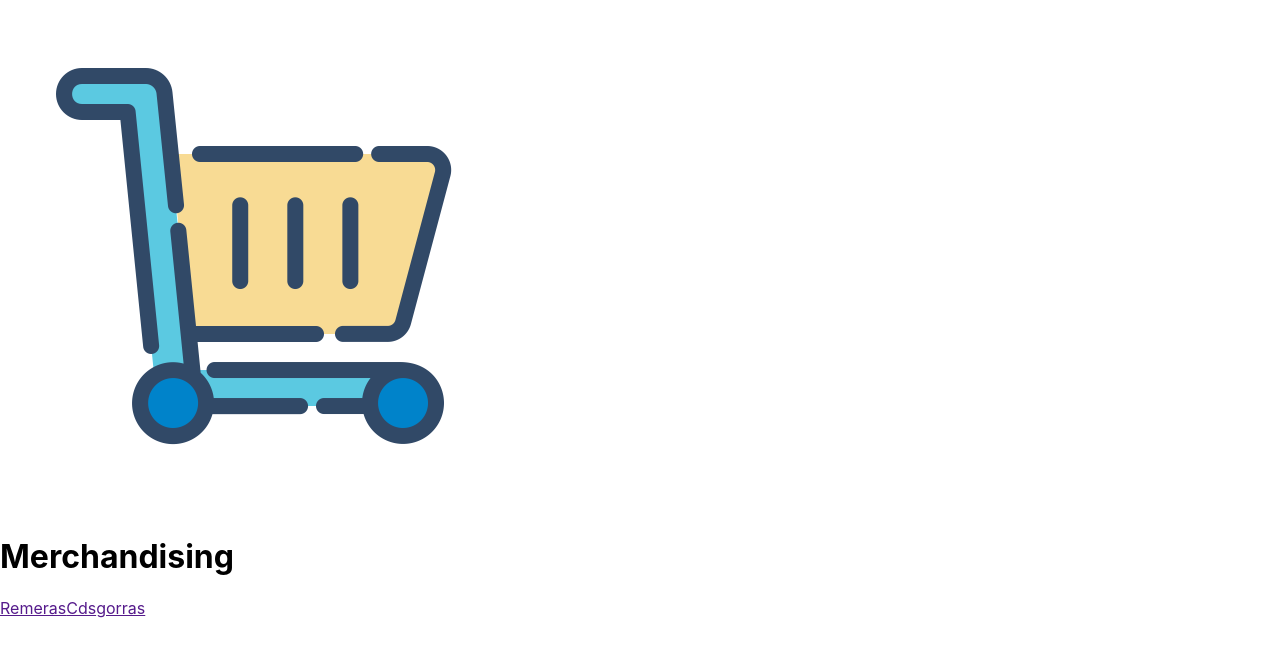
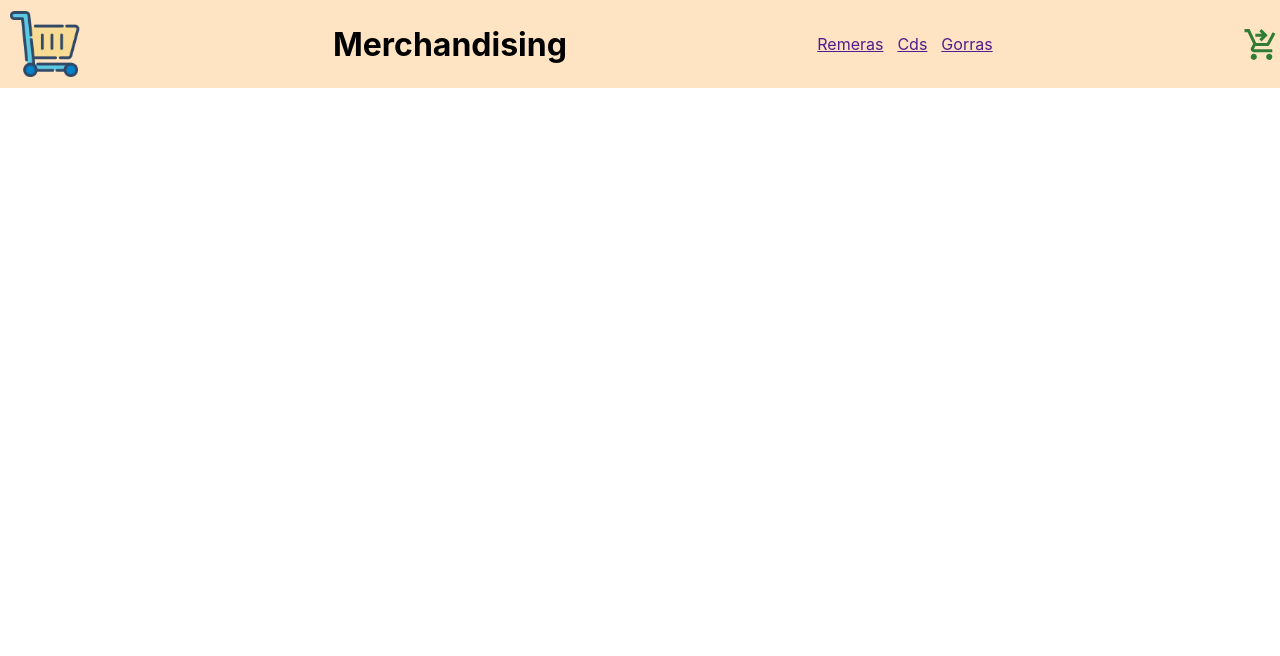
Before and after one commit to Ezeklausing/ecommerce-react, a React (Create React App) app: page / in a window 1280 px wide. Shown: the top 656 px of the page. Built offline with nearby package versions, Linux system fonts and the light colour scheme.

Commit message:
estilos nav

```diff
--- a/package.json
+++ b/package.json
@@ -3,6 +3,10 @@
   "version": "0.1.0",
   "private": true,
   "dependencies": {
+    "@emotion/react": "^11.10.4",
+    "@emotion/styled": "^11.10.4",
+    "@mui/icons-material": "^5.10.6",
+    "@mui/material": "^5.10.7",
     "@testing-library/jest-dom": "^5.16.5",
     "@testing-library/react": "^13.4.0",
     "@testing-library/user-event": "^13.5.0",
--- a/src/App.js
+++ b/src/App.js
@@ -1,11 +1,12 @@
 import React from "react";
-import Header from "./Components/NavBar/NavBar"
+import "./App.css"
+import Navbar from "./Components/Navbar/Navbar";
 
 
 const App =()=>{
     return (
         <>
-        <Header />
+        <Navbar />
         </>
     )
 
--- a/src/Components/NavBar/NavBar.js
+++ b/src/Components/NavBar/NavBar.js
@@ -1,20 +1,21 @@
 import React from 'react'
+import "./Navbar.css"
 import logo from "../../assets/logo.png"
+import ShoppingCartCheckoutIcon from '@mui/icons-material/ShoppingCartCheckout';
 
-const Header = () => {
+const Navbar = () => {
   return (
     <header>
-      <img src={logo} alt='Logo carrito tienda'></img>
+      <img  className='logo' src={logo} alt='Logo carrito tienda'></img>
       <h1>Merchandising</h1>
       <nav>
         <a href=''>Remeras</a>
         <a href=''>Cds</a>
-        <a href=''>gorras</a>
+        <a href=''>Gorras</a>
       </nav>
-      <img src='' alt=''></img>
+      <ShoppingCartCheckoutIcon color="success" sx={{ fontSize: 37 }}/>
     </header>
   )
 }
 
-
-export default Header
+export default Navbar
--- /dev/null
+++ b/src/Components/NavBar/Navbar.css
@@ -0,0 +1,17 @@
+
+header{
+    background-color: bisque;
+    display: flex;
+    align-items: center;
+    justify-content: space-between;
+    height: 5.5rem;
+}
+
+img{
+    width: 7%;
+}
+
+
+a{
+    margin: 7px
+}
--- a/src/index.js
+++ b/src/index.js
@@ -1,4 +1,4 @@
-import React, { createElement } from 'react';
+import React from 'react';
 import ReactDOM from 'react-dom/client';
 import './index.css';
 import  App from './App';
```
Also changed, not shown: 1 other file (tests, documents, lock files or other folders).
